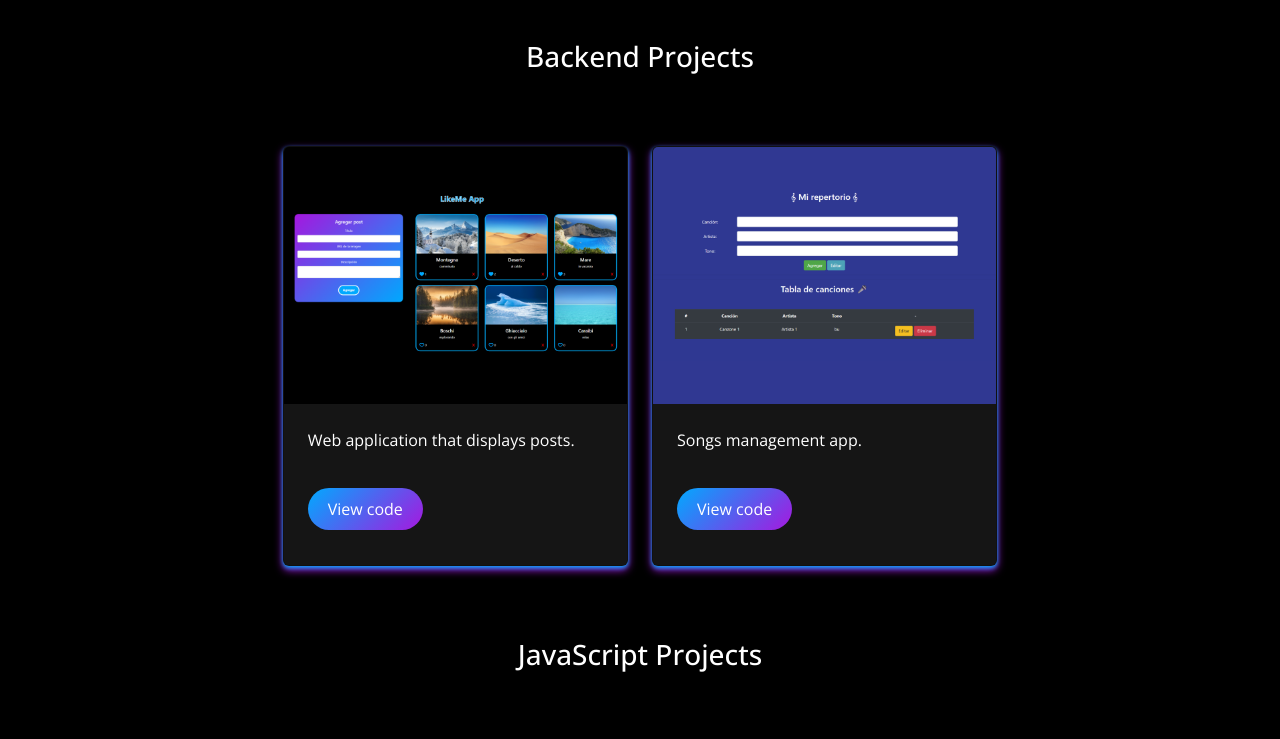
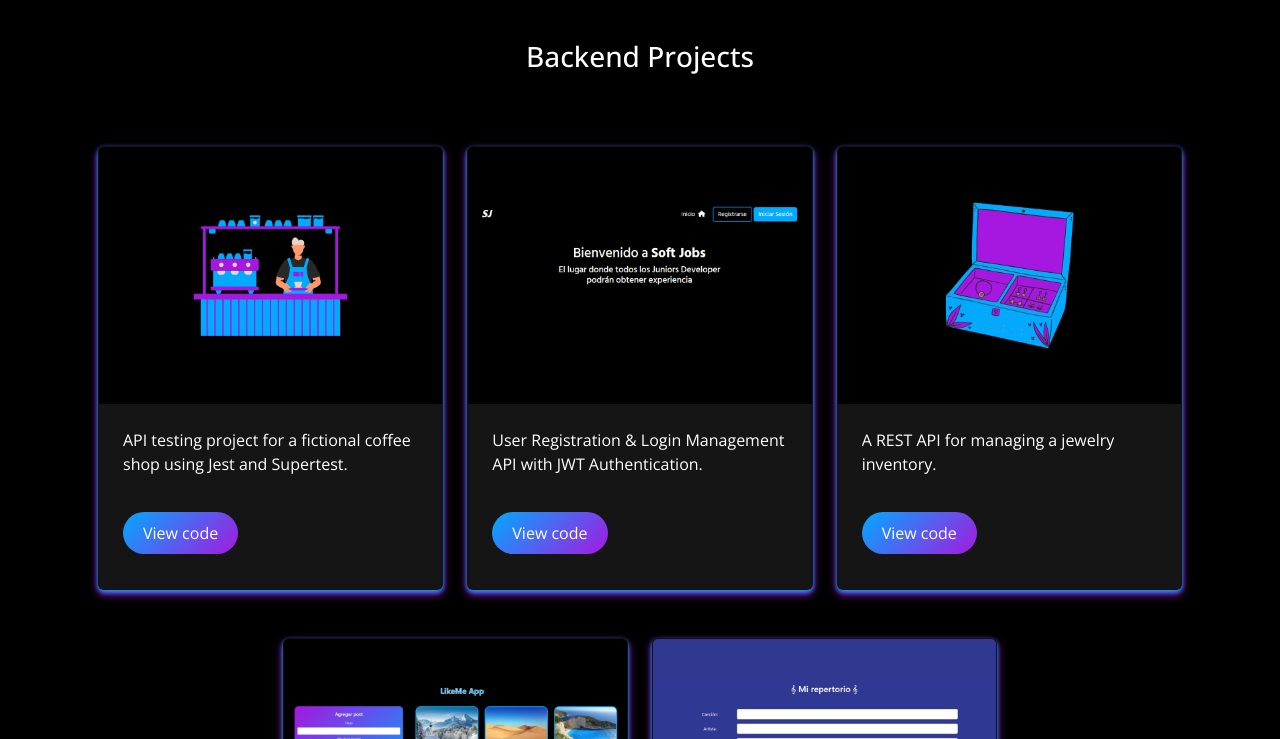
Before and after one commit to Micolia/Micolia.github.io, a plain HTML site: page portfolio.html in a window 1280 px wide. Shown: the part 723-1462 px from the top of the page. Drawn offline with nearby package versions, Linux system fonts and the light colour scheme.

Commit message:
add new projects

```diff
--- a/portfolio.html
+++ b/portfolio.html
@@ -60,6 +60,42 @@
 <div class="container mt-5">
   <h1 class="text-center mb-5" id="project3">Backend Projects</h1>
   <div class="row g-4 m-1 d-flex justify-content-center align-items-stretch">
+                <!-- Project 13 -->
+            <div class="col-12 col-md-12 col-lg-4 mb-4">
+              <div class="card project-card h-100">
+                <img src="assets/img/backend5.png" class="card-img-top" alt="coffee shop icon">
+                <div class="card-body p-4">
+                  <p>API testing project for a fictional coffee shop using Jest and Supertest.</p>
+                  <div class="buttonsolo">
+                  <a href="https://github.com/Micolia/api-testing-jest-supertest" class="btnprim my-3">View code</a>
+                  </div>
+                </div>
+              </div>
+            </div>
+                <!-- Project 12 -->
+            <div class="col-12 col-md-12 col-lg-4 mb-4">
+              <div class="card project-card h-100">
+                <img src="assets/img/backend4.png" class="card-img-top" alt="screenshot of job platform">
+                <div class="card-body p-4">
+                  <p>User Registration & Login Management API with JWT Authentication.</p>
+                  <div class="buttonsolo">
+                  <a href="https://github.com/Micolia/user-profile-backend" class="btnprim my-3">View code</a>
+                  </div>
+                </div>
+              </div>
+            </div>
+                <!-- Project 11 -->
+            <div class="col-12 col-md-12 col-lg-4 mb-4">
+              <div class="card project-card h-100">
+                <img src="assets/img/backend3.png" class="card-img-top" alt="jewelry icon">
+                <div class="card-body p-4">
+                  <p>A REST API for managing a jewelry inventory.</p>
+                  <div class="buttonsolo">
+                  <a href="https://github.com/Micolia/jewelry-store-api" class="btnprim my-3">View code</a>
+                  </div>
+                </div>
+              </div>
+            </div>
             <!-- Project 10 -->
             <div class="col-12 col-md-12 col-lg-4 mb-4">
               <div class="card project-card h-100">
```
Also changed, not shown: assets/img/backend3.png (added), assets/img/backend4.png (added), assets/img/backend5.png (added).
